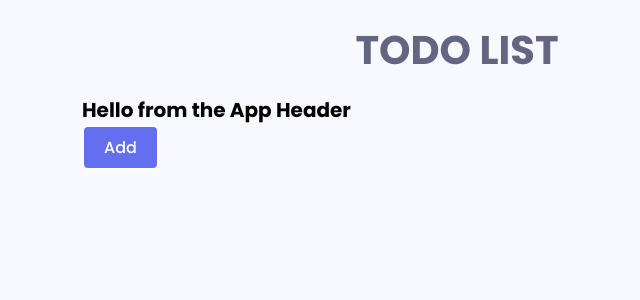
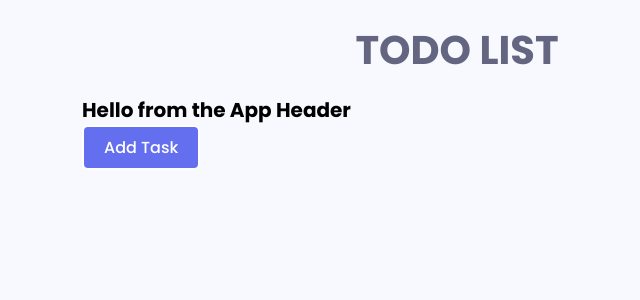
Before and after one commit to LaiaCastilla/todo-app, a React (Create React App) app: page / in a window 1280 px wide. Shown: the top 300 px of the page, without its empty margins (183-823 px from the left). Built offline with nearby package versions, Linux system fonts and the light colour scheme.

Commit message:
added type props to btn/submit

```diff
--- a/src/components/AppHeader.js
+++ b/src/components/AppHeader.js
@@ -5,7 +5,7 @@ function AppHeader() {
   return (
     <div>
         <h1>Hello from the App Header</h1>
-        <Button variant="primary" text="Add"/>
+        <Button variant="primary" text="Add Task"/>
     </div>
   )
 }
--- a/src/components/Button.js
+++ b/src/components/Button.js
@@ -1,4 +1,4 @@
-import React, {props} from 'react'
+import React from 'react'
 
 import style from "../styles/modules/button.module.scss"
 import { getClasses } from '../utils/getClasses'
@@ -10,7 +10,7 @@ const buttonTypes={
 
 function Button(props) {
   return (
-    <button className={getClasses([style.button,style[`button--${buttonTypes[props.variant]}`]])}>{props.text}</button>
+    <button className={getClasses([style.button,style[`button--${buttonTypes[props.variant]}`]])}type={props.type=== "submit" ? "submit":"button"}>{props.text}</button>
   )
 }
 
```
